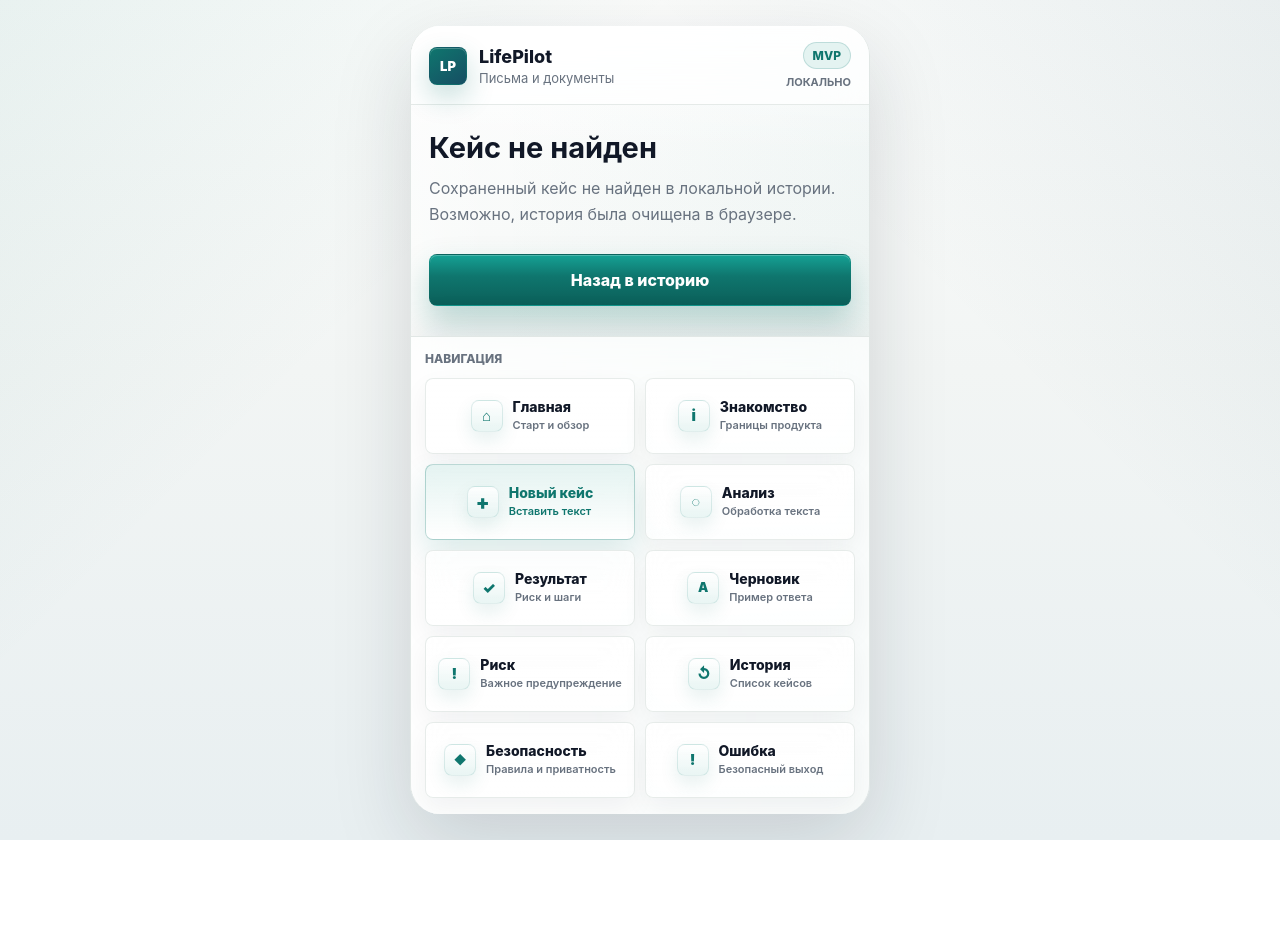
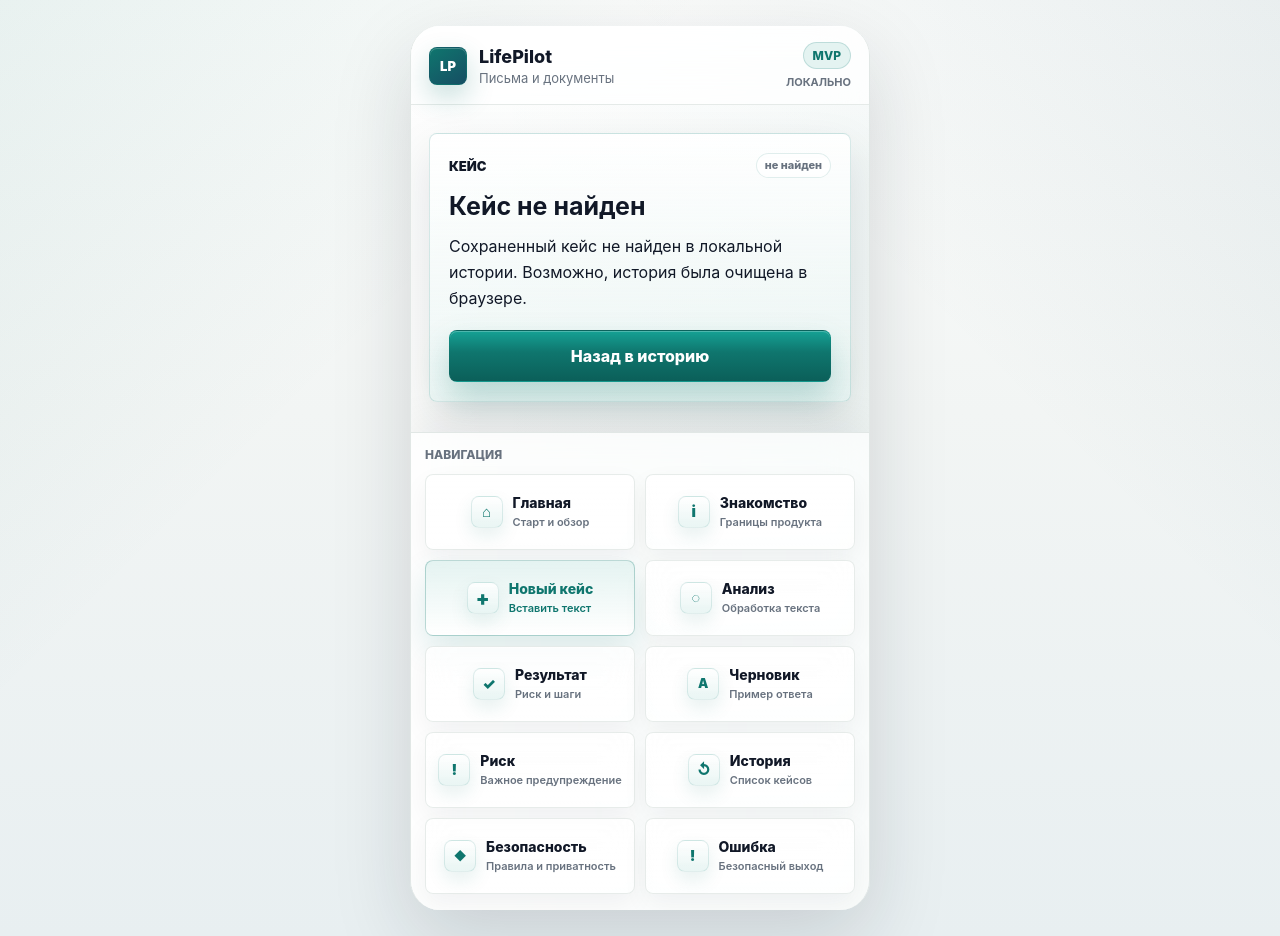
Before and after one commit to Dezus13/Lifepilot, a Next.js app: page /history/1 in a window 1280 px wide. Before the commit the page ends 840 px from the top, so only its background shows below. Built offline with nearby package versions, Linux system fonts and the light colour scheme.

Commit message:
align mvp documentation and governance

```diff
--- a/app/globals.css
+++ b/app/globals.css
@@ -648,6 +648,85 @@ a {
   background:
     linear-gradient(180deg, rgba(255, 255, 255, 0.9) 0%, rgba(228, 243, 241, 0.68) 100%);
   box-shadow: 0 20px 48px rgba(15, 118, 110, 0.1);
+}
+
+.summary-card {
+  gap: 14px;
+  border-color: rgba(15, 118, 110, 0.22);
+  background:
+    linear-gradient(160deg, rgba(255, 255, 255, 0.94) 0%, rgba(228, 243, 241, 0.76) 100%);
+  box-shadow: 0 22px 54px rgba(15, 118, 110, 0.12);
+}
+
+.summary-card-high {
+  border-color: rgba(185, 70, 70, 0.34);
+  background:
+    linear-gradient(160deg, rgba(255, 255, 255, 0.94) 0%, rgba(255, 238, 234, 0.74) 100%);
+}
+
+.summary-card-medium {
+  border-color: var(--warning-line);
+  background:
+    linear-gradient(160deg, rgba(255, 255, 255, 0.94) 0%, rgba(255, 248, 230, 0.74) 100%);
+}
+
+.summary-grid {
+  display: grid;
+  grid-template-columns: repeat(2, minmax(0, 1fr));
+  gap: 10px;
+}
+
+.summary-item {
+  display: grid;
+  min-width: 0;
+  gap: 6px;
+  border: 1px solid rgba(255, 255, 255, 0.78);
+  border-radius: 8px;
+  padding: 12px;
+  background: rgba(255, 255, 255, 0.64);
+  box-shadow: 0 8px 22px rgba(17, 24, 39, 0.05);
+}
+
+.summary-item span {
+  color: var(--text-muted);
+  font-size: 11px;
+  font-weight: 900;
+  line-height: 1.25;
+  text-transform: uppercase;
+}
+
+.summary-item strong {
+  color: var(--text);
+  font-size: 14px;
+  line-height: 1.25;
+  overflow-wrap: anywhere;
+}
+
+.summary-item .risk-badge {
+  display: inline-flex;
+  align-items: center;
+  width: fit-content;
+}
+
+.summary-note {
+  border-top: 1px solid rgba(255, 255, 255, 0.74);
+  padding-top: 12px;
+  color: var(--text);
+  font-size: 15px;
+  font-weight: 760;
+  line-height: 1.5;
+}
+
+.empty-state-card {
+  gap: 14px;
+  border-color: rgba(15, 118, 110, 0.16);
+  background:
+    linear-gradient(180deg, rgba(255, 255, 255, 0.9) 0%, rgba(228, 243, 241, 0.58) 100%);
+}
+
+.empty-state-card .mobile-title {
+  font-size: 25px;
+  line-height: 1.12;
 }
 
 .status-card span {
--- a/app/history/[caseId]/page.tsx
+++ b/app/history/[caseId]/page.tsx
@@ -14,7 +14,7 @@ import {
 import { readCaseHistory } from "../../../lib/case-storage";
 import type { StoredCase } from "../../../lib/types";
 
-const notFoundText = "Nicht gefunden";
+const notFoundText = "Не найдено";
 
 const caseStatusLabels: Record<CaseStatus, string> = {
   new: "Новый",
@@ -31,10 +31,10 @@ const riskLabels: Record<RiskLevel, string> = {
 };
 
 const priorityLabels: Record<PriorityLevel, string> = {
-  critical: "Critical",
-  high: "High",
-  medium: "Medium",
-  low: "Low"
+  critical: "Критический",
+  high: "Высокий",
+  medium: "Средний",
+  low: "Низкий"
 };
 
 function getCasePreview(sourceText: string, maxLength = 140) {
@@ -83,15 +83,13 @@ export default function HistoryCasePage() {
   const caseStatus = normalizeCaseStatus(analysis?.status ?? historyCase?.status, "new");
   const riskLevel = analysis?.riskLevel ?? historyCase?.riskLevel ?? "low";
   const extractedData = analysis?.extractedData;
+  const deadlineSummary = extractedData?.deadlines?.[0] ?? extractedData?.deadline ?? analysis?.deadlineMessage;
   const detailFacts = [
-    ["Статус кейса", caseStatusLabels[caseStatus]],
-    ["Risk level", riskLabels[riskLevel]],
-    ["Priority", analysis ? priorityLabels[analysis.priorityLevel] : notFoundText],
-    ["Deadline", formatValue(analysis?.deadlineMessage)],
-    ["Organization", formatValue(extractedData?.organization)],
-    ["Document type", formatValue(extractedData?.documentImportance ?? extractedData?.documentType)],
-    ["Required action", formatValue(extractedData?.requiredAction)],
-    ["Consequences", formatList(extractedData?.consequences)]
+    ["Срок", formatValue(deadlineSummary)],
+    ["Организация", formatValue(extractedData?.organization)],
+    ["Тип документа", formatValue(extractedData?.documentImportance ?? extractedData?.documentType)],
+    ["Что нужно сделать", formatValue(extractedData?.requiredAction)],
+    ["Возможные последствия", formatList(extractedData?.consequences)]
   ];
   const actionPlan = analysis?.actionPlan?.length ? analysis.actionPlan : analysis?.recommendedActions ?? [];
   const foundKeywords = analysis?.foundKeywords ?? [];
@@ -99,8 +97,13 @@ export default function HistoryCasePage() {
   if (!isLoaded) {
     return (
       <div className="flow-page">
-        <h1 className="mobile-title">Кейс</h1>
-        <p>Загружаем сохраненный кейс из браузера...</p>
+        <section className="result-card empty-state-card">
+          <div className="result-card-header">
+            <span className="section-label">Кейс</span>
+            <span className="result-meta">загрузка</span>
+          </div>
+          <p>Загружаем сохраненный кейс из браузера...</p>
+        </section>
       </div>
     );
   }
@@ -108,13 +111,17 @@ export default function HistoryCasePage() {
   if (!historyCase) {
     return (
       <div className="flow-page">
-        <div className="flow-heading">
+        <section className="result-card empty-state-card">
+          <div className="result-card-header">
+            <span className="section-label">Кейс</span>
+            <span className="result-meta">не найден</span>
+          </div>
           <h1 className="mobile-title">Кейс не найден</h1>
           <p>Сохраненный кейс не найден в локальной истории. Возможно, история была очищена в браузере.</p>
-        </div>
-        <Link className="button primary-action" href="/history">
-          Назад в историю
-        </Link>
+          <Link className="button primary-action" href="/history">
+            Назад в историю
+          </Link>
+        </section>
       </div>
     );
   }
@@ -126,38 +133,46 @@ export default function HistoryCasePage() {
         <p>{getCasePreview(historyCase.sourceText, 180)}</p>
       </div>
 
-      <section className={`result-card case-status-card case-status-card-${caseStatus}`}>
+      <section className={`result-card summary-card summary-card-${riskLevel}`}>
         <div className="result-card-header">
-          <span className="section-label">Статус кейса</span>
-          <span className={`case-status-badge case-status-badge-${caseStatus}`}>{caseStatus}</span>
+          <span className="section-label">Краткий обзор</span>
+          <span className="result-meta">сохранено</span>
         </div>
-        <p className="case-status-title">{caseStatusLabels[caseStatus]}</p>
+        <div className="summary-grid">
+          <div className="summary-item">
+            <span>Риск</span>
+            <strong className={`risk-badge risk-badge-${riskLevel}`}>{riskLabels[riskLevel]}</strong>
+          </div>
+          <div className="summary-item">
+            <span>Приоритет</span>
+            <strong>{analysis ? priorityLabels[analysis.priorityLevel] : notFoundText}</strong>
+          </div>
+          <div className="summary-item">
+            <span>Статус</span>
+            <strong>{caseStatusLabels[caseStatus]}</strong>
+          </div>
+          <div className="summary-item">
+            <span>Срок</span>
+            <strong>{formatValue(deadlineSummary)}</strong>
+          </div>
+        </div>
+        <p className="summary-note">{formatValue(analysis?.prioritySummary)}</p>
       </section>
 
       <section className="result-card result-card-hero">
         <div className="result-card-header">
           <span className="section-label">Краткое объяснение</span>
-          <span className="result-meta">history</span>
+          <span className="result-meta">из истории</span>
         </div>
         <span className="category-chip">Категория: {analysis?.category ?? historyCase.category ?? notFoundText}</span>
         <p>{formatValue(analysis?.explanation)}</p>
       </section>
 
-      <section className={`result-card risk-card risk-card-${riskLevel}`}>
-        <div className="result-card-header">
-          <span className="section-label">Уровень риска</span>
-          <span className="result-meta">localStorage</span>
-        </div>
-        <p className={`risk-badge risk-badge-${riskLevel}`}>{riskLabels[riskLevel]}</p>
-        <p>{formatValue(analysis?.riskReason)}</p>
-      </section>
-
       <section className="result-card result-card-hero">
         <div className="result-card-header">
-          <span className="section-label">Priority</span>
-          <span className="result-meta">локально</span>
+          <span className="section-label">Детали кейса</span>
+          <span className="result-meta">факты</span>
         </div>
-        <p>{formatValue(analysis?.prioritySummary)}</p>
         <dl className="facts-list">
           {detailFacts.map(([label, value]) => (
             <div className="facts-row" key={label}>
@@ -205,7 +220,7 @@ export default function HistoryCasePage() {
       <section className="result-card">
         <div className="result-card-header">
           <span className="section-label">Исходный текст</span>
-          <span className="result-meta">preview</span>
+          <span className="result-meta">фрагмент</span>
         </div>
         <p>{getCasePreview(historyCase.sourceText, 320)}</p>
       </section>
```
Also changed, not shown: app/case/result/page.tsx (+72 -37 lines), app/history/page.tsx (+30 -32 lines), 20 other files (tests, documents, lock files or other folders).
